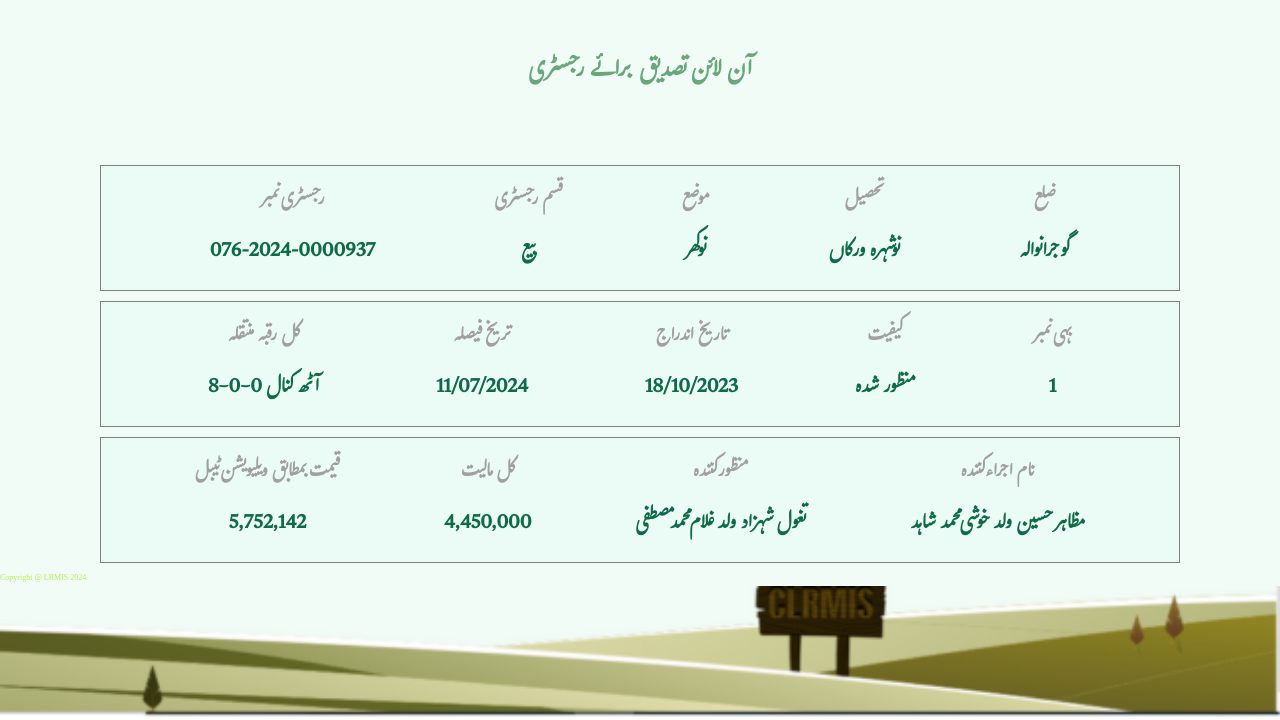
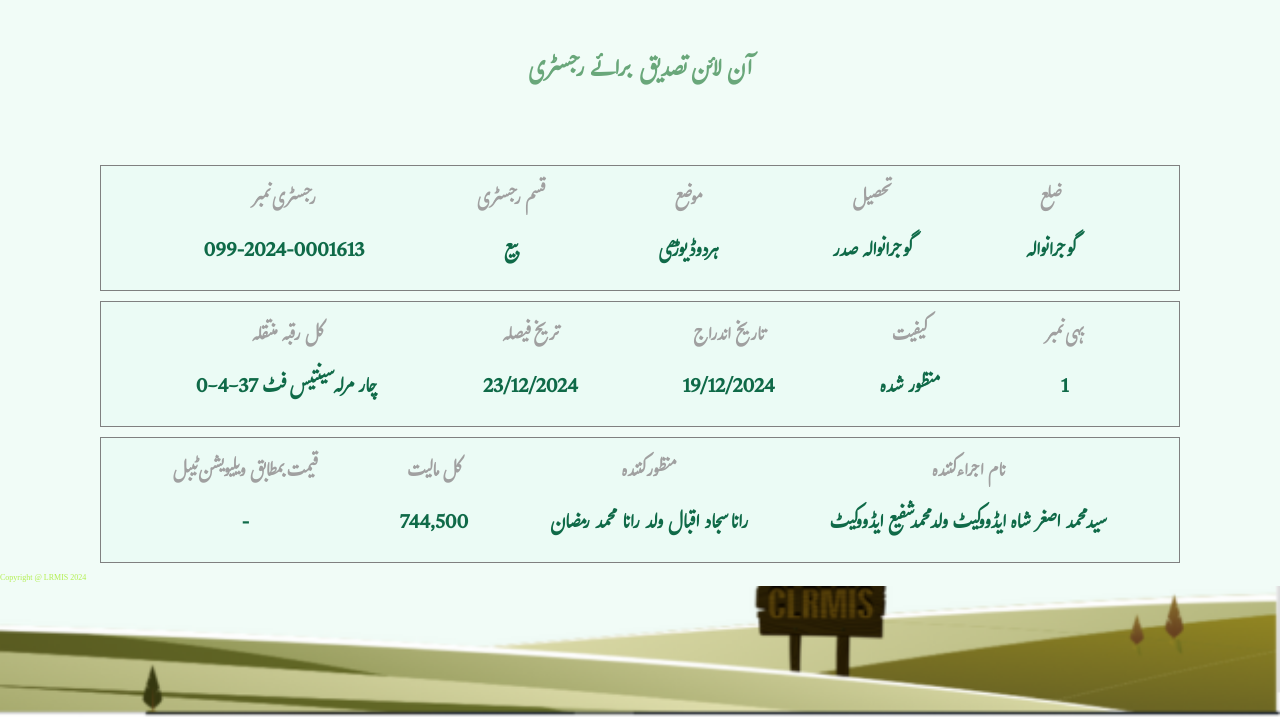
Before and after one commit to punjabzameen/https-onlinefard.punjab-zameen.gov.pk-RegistryVerification-data-HZVAQeF0tYkMM0k1QDYu3HUGeEYZNI-7p3, a plain HTML site: page index.html in a window 1280 px wide. Shown: the part 80-800 px from the top of the page. Drawn offline with Linux system fonts and the light colour scheme.

Commit message:
Update index.html

```diff
--- a/index.html
+++ b/index.html
@@ -32,7 +32,7 @@
             <div class="item text1">
                 <h3>رجسٹری نمبر
                 </h3>
-                <p>076-2024-0000937
+                <p>099-2024-0001613
                 </p>
             </div>
             <div class="item text2"><h3>قسم رجسٹری
@@ -42,13 +42,13 @@
             <div class="item text3">
                 <h3>موضع
                 </h3>
-                <p>نوکھر
+                <p>ہردوڈیوڑھی
                 </p>
             </div>
             <div class="item text4">
                 <h3>تحصیل
                 </h3>
-                <p>نوشہرہ ورکاں
+                <p>گوجرانوالہ صدر
                 </p>
             </div>
             <div class="item text5">
@@ -63,18 +63,18 @@
             <div class="item text1">
                 <h3>کل رقبہ منتقلہ
                 </h3>
-                <p>8-0-0 آٹھ کنال
+                <p>0-4-37 چار مرلہ سینتیس فٹ
                 </p>
             </div>
             <div class="item text2"><h3>تریخ فیصلہ
 
             </h3>
-            <p>11/07/2024
+            <p>23/12/2024
             </p></div>
             <div class="item text3">
                 <h3>تاریخ اندراج
                 </h3>
-                <p>18/10/2023
+                <p>19/12/2024
                 </p>
             </div>
             <div class="item text4">
@@ -95,23 +95,23 @@
             <div class="item text1">
                 <h3>قیمت بمطابق ویلیویشن ٹیبل
                 </h3>
-                <p>5,752,142
+                <p>-
                 </p>
             </div>
             <div class="item text2"><h3>کل مالیت
             </h3>
-            <p>4,450,000
+            <p>744,500
             </p></div>
             <div class="item text3">
                 <h3>منظور کنندہ
                 </h3>
-                <p>تغول شہزاد ولد غلام محمد مصطفی
+                <p>رانا سجاد اقبال ولد رانا محمد رمضان
                 </p>
             </div>
             <div class="item text4">
                 <h3>نام اجراء کنندہ
                 </h3>
-                <p>مظاہر حسین ولد خوشی محمد شاہد
+                <p>سید محمد اصغر شاہ ایڈووکیٹ ولد محمد شفیع ایڈووکیٹ
                 </p>
             </div>
 
```
